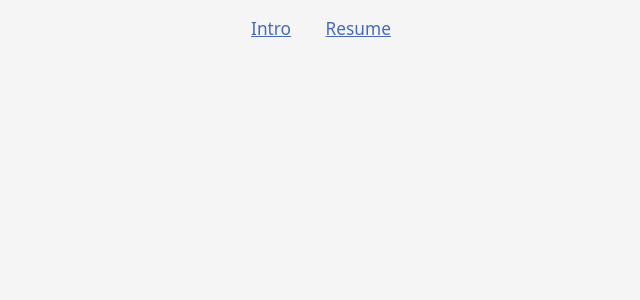
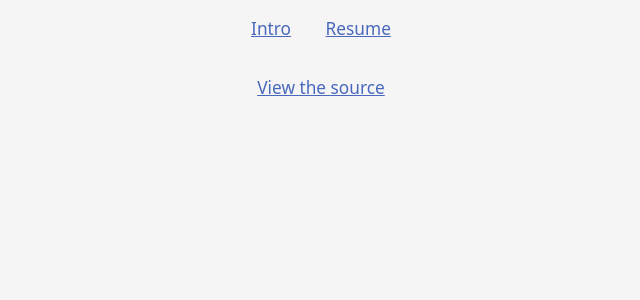
Before and after one commit to kylehalleman/resume, a Jekyll site: the page built from projects.md, in a window 1280 px wide. Shown: the top 300 px of the page, without its empty margins (319-959 px from the left). Built offline with Jekyll 4.4.1, drawn with Linux system fonts in a browser that asks for light colours; our own code applies the rules of GitHub Pages for plain Markdown files.

Commit message:
add link to repo on site

```diff
--- a/_layouts/default.html
+++ b/_layouts/default.html
@@ -25,5 +25,8 @@
     <main>
       {{ content }}
     </main>
+    <footer>
+      <a href="https://github.com/kylehalleman/resume">View the source</a>
+    </footer>
   </body>
 </html>
--- a/assets/css/style.scss
+++ b/assets/css/style.scss
@@ -247,6 +247,12 @@ div + div {
   }
 }
 
+footer {
+  margin: 1em 0;
+  padding: 1em;
+  text-align: center;
+}
+
 @media screen and (min-width: 670px) {
   .experience {
     display: grid;
```
